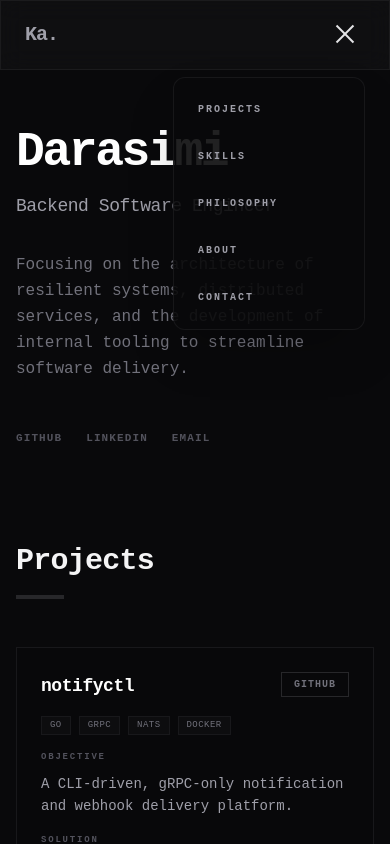
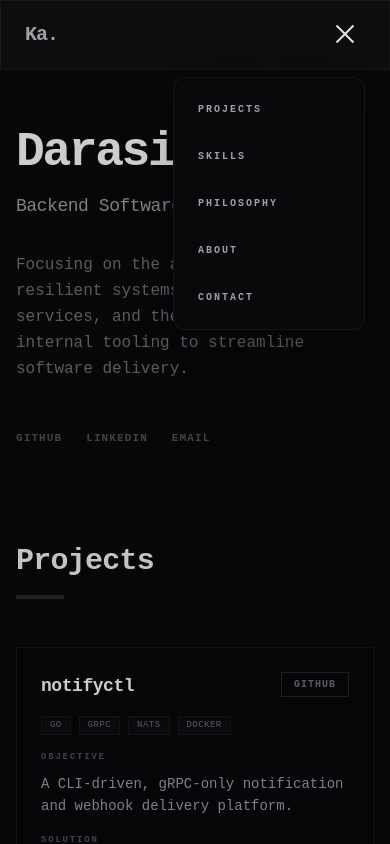
Before and after one commit to lupppig/lupppig.github.io, a React (Vite) app: page / in a window 390 px wide. Both pictures are taken after a click on the button "Toggle menu". Shown: the top 844 px of the page. Built offline with nearby package versions, Linux system fonts and the light colour scheme.

Commit message:
Fix click-outside-to-close backdrop and further darken mobile menu

```diff
--- a/src/components/Navigation.tsx
+++ b/src/components/Navigation.tsx
@@ -20,14 +20,22 @@ export const Navigation: React.FC = () => {
 			className={`fixed top-0 left-0 w-full z-50 transition-all duration-500 ${isScrolled || isMenuOpen ? 'py-4 glass border-b border-zinc-900/50' : 'py-6 md:py-8'
 				}`}
 		>
-			<div className="max-w-4xl mx-auto px-6 md:px-8 flex justify-between items-center text-zinc-400">
-				<div className="text-white font-bold tracking-tighter text-xl z-50 relative">
+			{/* Full-screen backdrop for clicking outside */}
+			{isMenuOpen && (
+				<div
+					className="fixed inset-0 h-screen w-screen z-40 bg-black/20 md:hidden"
+					onClick={() => setIsMenuOpen(false)}
+				/>
+			)}
+
+			<div className="max-w-4xl mx-auto px-6 md:px-8 flex justify-between items-center text-zinc-400 relative z-50">
+				<div className="text-white font-bold tracking-tighter text-xl relative">
 					<a href="#home" onClick={() => setIsMenuOpen(false)} className="hover:text-zinc-300 transition-colors">{initials}.</a>
 				</div>
 
 				{/* Mobile Menu Toggle */}
 				<button
-					className="md:hidden z-50 text-zinc-200 hover:text-white transition-colors p-2"
+					className="md:hidden relative text-zinc-200 hover:text-white transition-colors p-2"
 					onClick={() => setIsMenuOpen(!isMenuOpen)}
 					aria-label="Toggle menu"
 				>
@@ -53,16 +61,8 @@ export const Navigation: React.FC = () => {
 				</ul>
 			</div>
 
-			{/* Desktop Backdrop for click-outside (Alternative to full-screen) */}
-			{isMenuOpen && (
-				<div
-					className="fixed inset-0 z-40 md:hidden bg-black/5"
-					onClick={() => setIsMenuOpen(false)}
-				/>
-			)}
-
 			{/* Compact Mobile Menu Dropdown */}
-			<div className={`absolute top-full right-6 mt-2 w-48 bg-zinc-950/90 backdrop-blur-xl border border-zinc-800/50 rounded-xl shadow-2xl overflow-hidden transition-all duration-300 md:hidden z-50 ${isMenuOpen ? 'opacity-100 translate-y-0 pointer-events-auto' : 'opacity-0 -translate-y-4 pointer-events-none'}`}>
+			<div className={`absolute top-full right-6 mt-2 w-48 bg-zinc-950 border border-zinc-800/50 rounded-xl shadow-2xl overflow-hidden transition-all duration-300 md:hidden z-50 ${isMenuOpen ? 'opacity-100 translate-y-0 pointer-events-auto' : 'opacity-0 -translate-y-4 pointer-events-none'}`}>
 				<div className="flex flex-col py-2">
 					{navigationLinks.map((link) => (
 						<a
```
